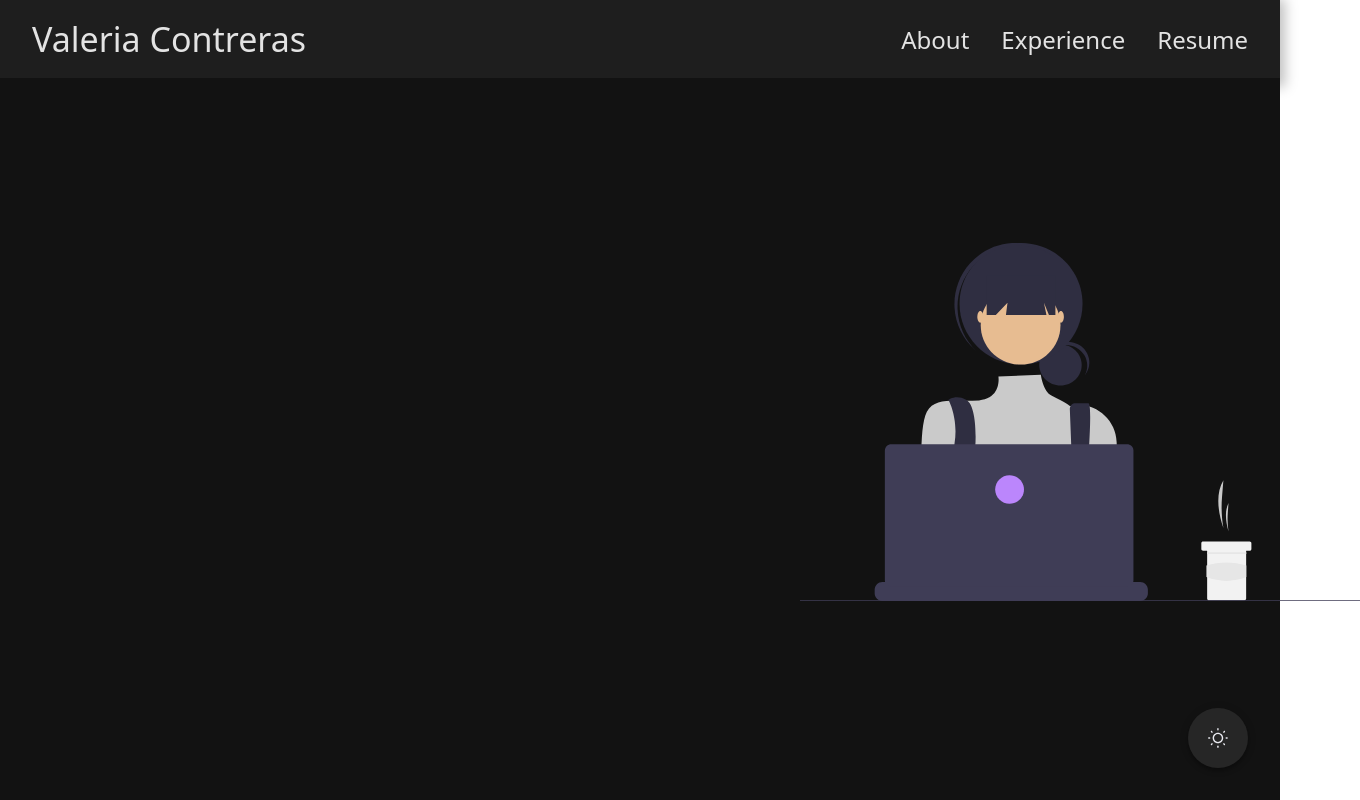
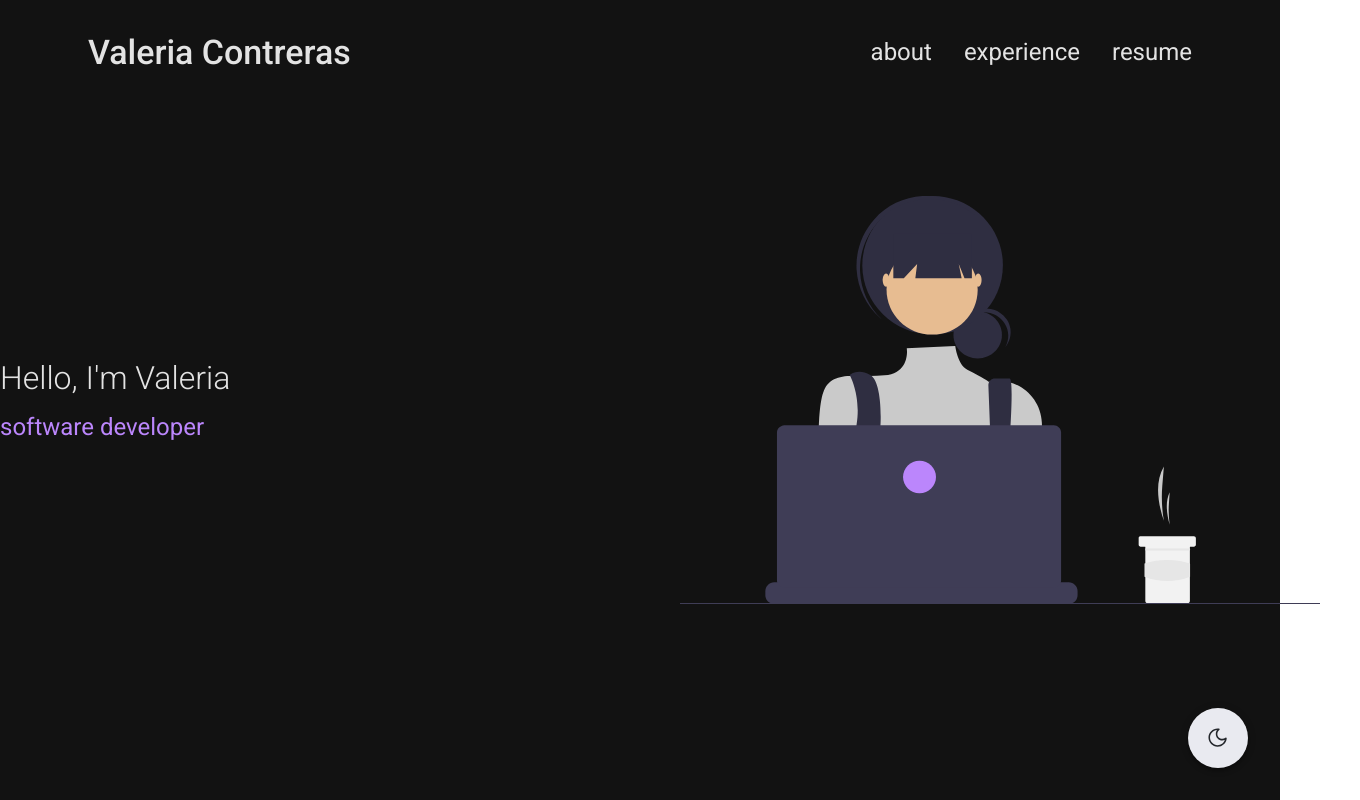
Before and after one commit to Valcon4717/Portfolio, a Next.js app in the folder portfolio/: page / in a window 1280 px wide. Shown: the top 800 px of the page, 1360 px wide, since content can reach past the window. Built offline with nearby package versions, Linux system fonts and the light colour scheme.

Commit message:
Added about page main text and images

```diff
--- a/portfolio/components/about.tsx
+++ b/portfolio/components/about.tsx
@@ -1,21 +1,13 @@
 import React from 'react';
-import Image from 'next/image';
-import styles from '@/styles/about.module.css';
-import darkAvatar from "../public/Dark/Avatar.svg";
-import lightAvatar from "../public/Light/Avatar.svg";
+// import styles from '@/styles/about.module.css';
+
 
 
 
 const About = (props: { theme:any }) => {
     return (
-      <div id="about" className={`${styles.section} ${props.theme}`}>
-        <div className={`${styles.personIcon}`}>
-          {props.theme === "dark-mode" ? (
-            <Image src={darkAvatar} alt="darkAvater icon"/>
-          ) : (
-            <Image src={lightAvatar} alt="lightAvatar icon"/>
-          )}
-        </div>
+      <div id="about" className={`${props.theme}`}>
+        fdsoifjsdoifj
       </div>
     );
 };
--- /dev/null
+++ b/portfolio/components/home.tsx
@@ -0,0 +1,31 @@
+import React from 'react';
+import Image from 'next/image';
+import styles from '@/styles/home.module.css';
+import darkAvatar from "../public/Dark/Avatar.svg";
+import lightAvatar from "../public/Light/Avatar.svg";
+
+const Home = (props: { theme:any }) => {
+    return (
+        <div id="home" className={`${styles.section} ${props.theme}`}>
+            <div className={styles.grid}>
+                <div className={styles.titleBlock}>
+                    <div className={`${styles.title} ${'main-title'}`}>
+                        Hello, I&apos;m Valeria
+                    </div>
+                    <h5 className={styles.subtitle}>
+                        software developer
+                    </h5>
+                </div>
+                <div className={styles.personIcon}>
+                    {props.theme === "dark-mode" ? (
+                        <Image src={darkAvatar} alt="darkAvatar icon" layout="fill" objectFit="contain"/>
+                    ) : (
+                        <Image src={lightAvatar} alt="lightAvatar icon" layout="fill" objectFit="contain"/>
+                    )}
+                </div>
+            </div>
+        </div>
+    );
+};
+
+export default Home;
--- a/portfolio/components/navbar.tsx
+++ b/portfolio/components/navbar.tsx
@@ -1,15 +1,30 @@
-import React from 'react';
+import React, { useState, useEffect } from 'react';
 import Link from 'next/link';
 import styles from '@/styles/navbar.module.css';
 
-const Navbar = (props: { theme:any }) => {
+const Navbar = (props: { theme: any }) => {
+  const [isScrolled, setIsScrolled] = useState(false);
+
+  useEffect(() => {
+    const handleScroll = () => {
+      const offset = window.scrollY;
+      setIsScrolled(offset > 0);
+    };
+
+    // Add scroll event listener
+    window.addEventListener('scroll', handleScroll);
+
+    // Cleanup
+    return () => window.removeEventListener('scroll', handleScroll);
+  }, []);
+
   return (
-    <nav className={`${styles.box} ${props.theme}`}>
+    <nav className={`${styles.box} ${isScrolled ? styles.scrolled : ''} ${props.theme}`}>
       <h4 className={`${styles.title}`}><Link href="/">Valeria Contreras</Link></h4>
       <h5 className={`${styles.navItems}`}>
-        <Link href="#about">About</Link>
-        <Link href="#experience">Experience</Link>
-        <Link href="#resume">Resume</Link>
+        <Link href="#about">about</Link>
+        <Link href="#experience">experience</Link>
+        <Link href="#resume">resume</Link>
       </h5>
     </nav>
   );
--- a/portfolio/components/themeSwitch.tsx
+++ b/portfolio/components/themeSwitch.tsx
@@ -11,9 +11,10 @@ const ThemeSwitch = (props: { theme:any, toggleTheme:any }) => {
     <div className={props.theme}>
       <button className={styles.buttonTheme} onClick={props.toggleTheme}>
         {props.theme === "dark-mode" ? (
+          <Image src={moonLogo} alt="moon logo" width={20} height={20} />
+
+        ) : (
           <Image src={sunLogo} alt="sun logo" width={20} height={20} />
-        ) : (
-          <Image src={moonLogo} alt="moon logo" width={20} height={20} />
         )}
       </button>
     </div>
--- a/portfolio/pages/index.tsx
+++ b/portfolio/pages/index.tsx
@@ -5,8 +5,9 @@ import Resume from "@/components/resume";
 import Navbar from "@/components/navbar";
 import { useState } from "react";
 import ThemeSwitch from "@/components/themeSwitch";
+import Home from "@/components/home";
 
-const Home = () => {
+const Index = () => {
   // state variable theme initialized to "dark-mode"
   const [theme, setTheme] = useState("dark-mode");
 
@@ -17,6 +18,7 @@ const Home = () => {
         toggleTheme={() => setTheme(theme === "dark-mode" ? "light-mode" : "dark-mode")}
       />
       <Navbar theme={theme} />
+      <Home theme={theme}/>
       <About theme={theme}/>
       <Experience />
       <Resume />
@@ -25,4 +27,4 @@ const Home = () => {
   );
 };
 
-export default Home;
+export default Index;
--- a/portfolio/styles/about.module.css
+++ /dev/null
@@ -1,13 +0,0 @@
-.section{
-    min-height: 100vh;
-    background-color: var(--background);
-}
-
-.personIcon {
-    width: 35rem;
-    height: 35rem;
-    display: flex;
-    align-items: center;
-    margin-left: 50rem;
-    padding-top: 8rem;
-}
--- a/portfolio/styles/globals.css
+++ b/portfolio/styles/globals.css
@@ -3,10 +3,14 @@
 @tailwind components;
 @tailwind utilities;
 
+body{
+  font-family: 'Roboto', sans-serif;
+}
+
 @layer base {
   :root {
     * {
-      transition: background-color 0.2s, border-color 0.2s, fill 0.2s;
+      transition: background-color 0.2s;
     }
   }
 
@@ -23,8 +27,7 @@
     --on-background: #E3E3E3;
     --on-surface: #E3E3E3;
     --on-error: #000000;
-    --navbar: #1e1e1e;
-    --themeButton: #262626;
+    --themeButton: #E9EAF0;
   }
 
   .light-mode {
@@ -32,16 +35,15 @@
     --primary-varient: #3700B3;
     --secondary: #03DAC6;
     --secondary-varient: #018786;
-    --background: #f8f8f8;
-    --surface: #f8f8f8;
+    --background: #F8F8FF;
+    --surface: #F8F8FF;
     --error: #B00020;
     --on-primary: #FFFFFF;
     --on-secondary: #000000;
     --on-background: #000000;
     --on-surface: #000000;
     --on-error: #FFFFFF;
-    --navbar: #efeff6;
-    --themeButton: #d4d3da;
+    --themeButton: #24272C;
   }
 
   /* Not Used */
@@ -56,7 +58,6 @@
     font-size: 3.75rem;
     font-weight: 600;
     line-height: normal;
-    /* font-weight: 300;  title*/
   }
 
   h3 {
@@ -126,4 +127,11 @@
     text-transform: uppercase;
     line-height: normal;
   }
+
+  .main-title {
+    font-size: 4rem;
+    font-weight: 300;
+    line-height: normal;
+  }
+
 }
--- /dev/null
+++ b/portfolio/styles/home.module.css
@@ -0,0 +1,39 @@
+.section {
+    min-height: 100vh;
+    display: grid;
+    place-items: center;
+    background-color: var(--background);
+}
+
+.grid {
+    display: grid;
+    grid-template-columns: repeat(2, minmax(0, 1fr));
+    gap: 5rem;
+    align-items: center;
+    justify-content: center;
+}
+
+.personIcon {
+    position: relative;
+    order: 2;
+    height: 40rem;
+    width: 40rem;
+}
+
+.titleBlock {
+    order: 1;
+    align-self: center;
+}
+
+.title {
+    text-align: left;
+    font-size: 2rem;
+    color: var(--on-background);
+}
+
+.subtitle {
+    text-align: left;
+    font-size: 1.5rem;
+    margin-top: 1rem;
+    color: var(--primary);
+}
--- a/portfolio/styles/navbar.module.css
+++ b/portfolio/styles/navbar.module.css
@@ -2,14 +2,23 @@
   display: flex;
   flex-direction: row;
   justify-content: space-between;
-  padding: 1rem;
+  padding: 2rem;
+  background-color: var(--surface);
+  color: var(--on-surface);
+  position: fixed;
+  width: 100%;
+  top: 0;
+  transition: box-shadow 0.3s;
+  z-index: 1;
+  padding-top: 2rem;
+}
+
+.scrolled {
   box-shadow: 0em 4px 12px 5px rgba(0, 0, 0, 0.25);
-  background-color: var(--navbar);
-  color: var(--on-surface);
 }
 
 .title{
-  padding-left: 1rem;
+  padding-left: 3.5rem;
 }
 
 .navItems {
@@ -18,12 +27,12 @@
   margin-left: auto;
   gap: 2rem;
   align-items: center;
-  padding-right: 1rem;
+  padding-right: 3.5rem;
+  font-weight: 400;
 }
 
 .navItems a {
   position: relative;
-  text-decoration: none;
   color: inherit;
 }
 
@@ -45,7 +54,6 @@
   transform-origin: left;
 }
 
-
 .navItems a.active {
   color: var(--primary);
 }
--- a/portfolio/tailwind.config.ts
+++ b/portfolio/tailwind.config.ts
@@ -9,7 +9,7 @@ const config: Config = {
   theme: {
     extend: {
       fontFamily: {
-        body: ['Roboto', 'sans-serif'],
+        roboto: ['Roboto', 'sans-serif'],
       },
     },
   },
```
Also changed, not shown: portfolio/public/WaveHand.svg (added).
